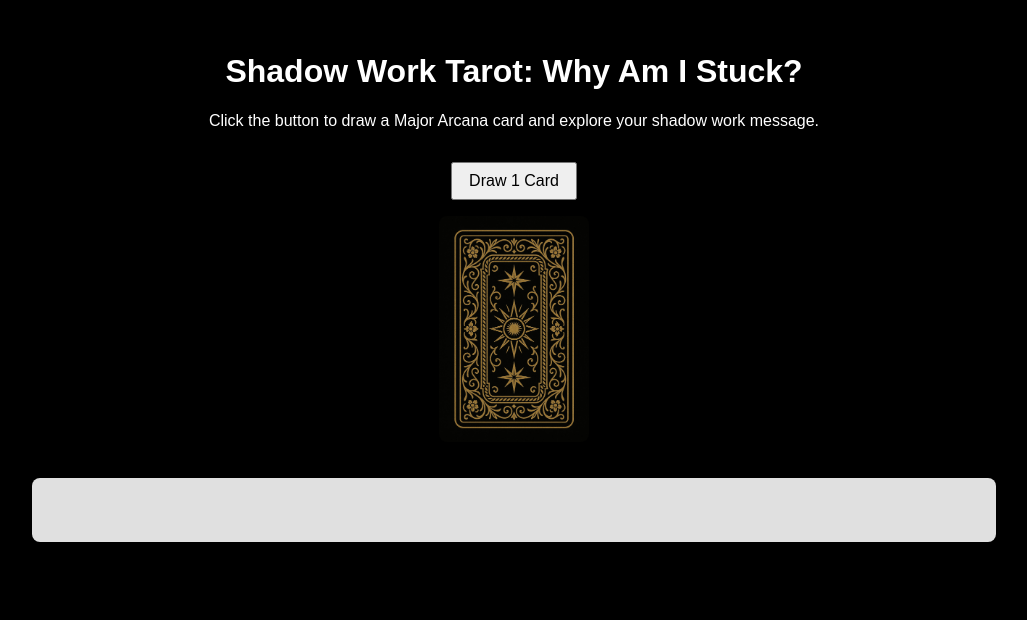
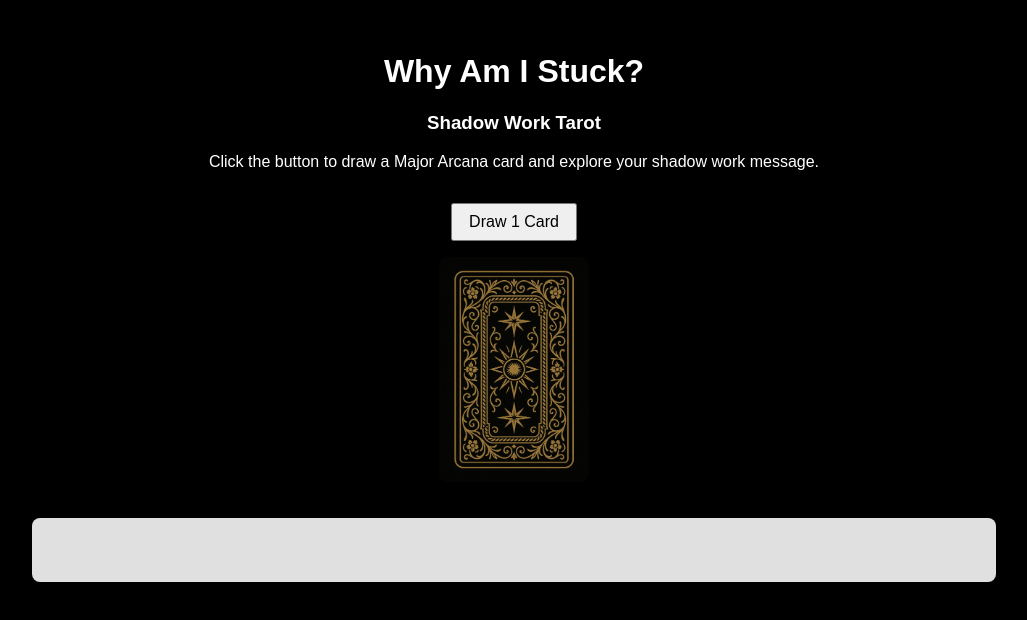
Before and after one commit to armadilloamore/internal-block-1-card, a plain HTML site: page index.html in a window 1280 px wide. Shown: the whole page, without its empty margins (126-1153 px from the left). Drawn offline with Linux system fonts and the light colour scheme.

Commit message:
Update index.html
changed header title

```diff
--- a/index.html
+++ b/index.html
@@ -7,7 +7,8 @@
     <link rel="stylesheet" href="style.css">
 </head>
 <body>
-<h1>Shadow Work Tarot: Why Am I Stuck?</h1>
+<h1>Why Am I Stuck?</h1>
+<h3>Shadow Work Tarot</h3>
 <p>Click the button to draw a Major Arcana card and explore your shadow work message.</p>
 <button onclick="drawCard()">Draw 1 Card</button>
 
```
